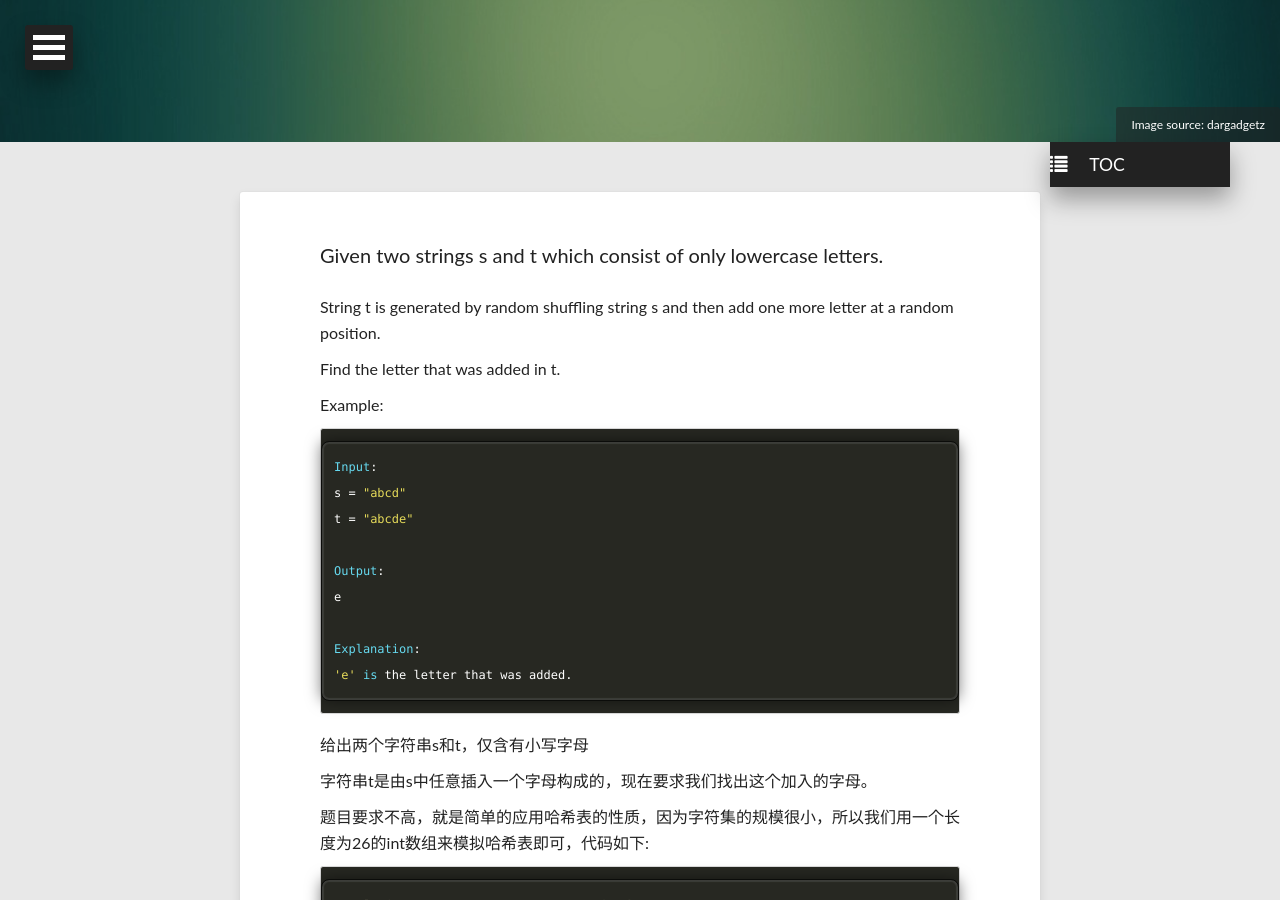
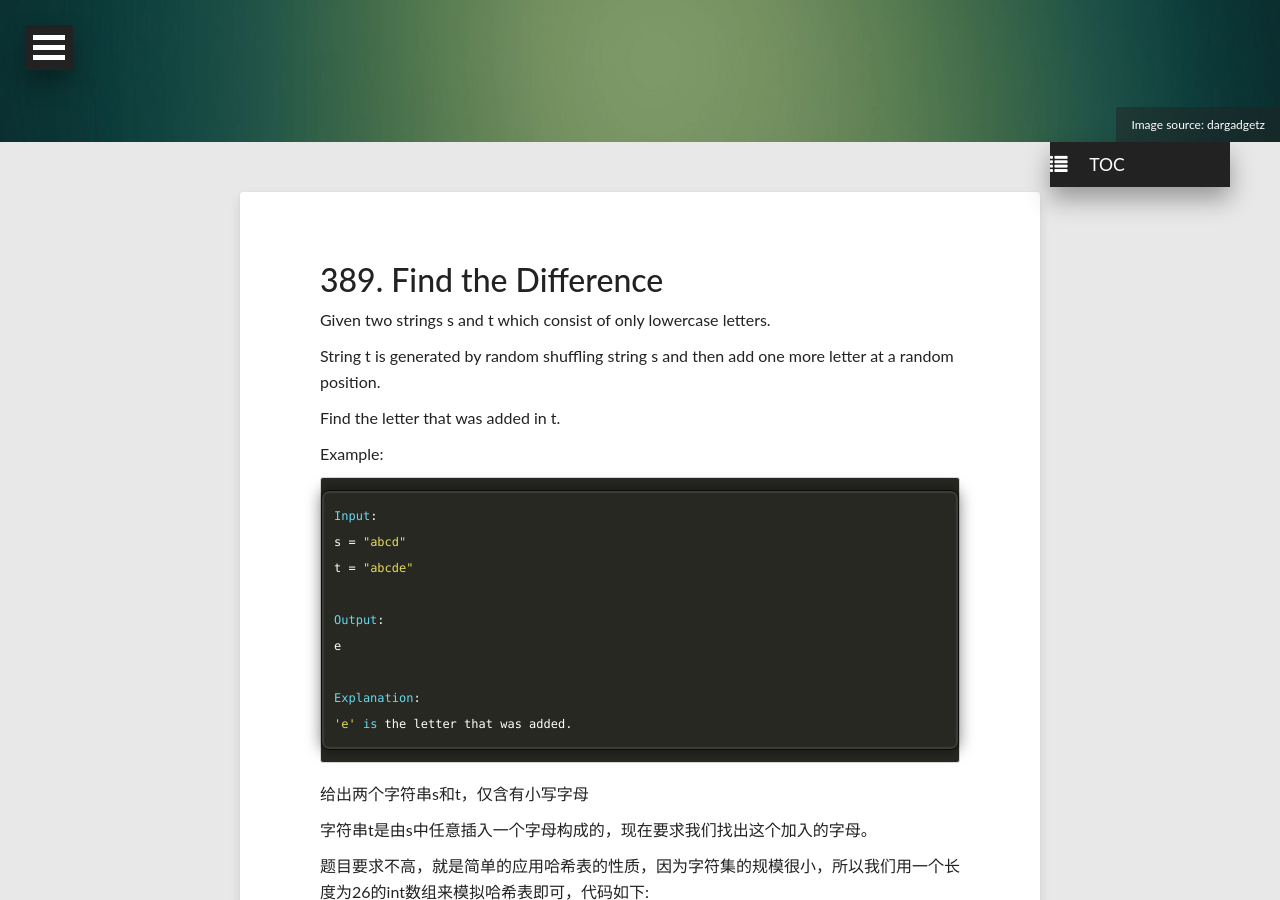
Before and after one commit to Kelvinmao/kelvinmao.github.io, a Jekyll site: the page built from _posts/2016-09-03-389. Find the Difference.md, in a window 1280 px wide and 900 px high, scrolled down 579 px. Built offline with Jekyll 4.4.1, drawn with Linux system fonts in a browser that asks for light colours; some web fonts are replaced.

Commit message:
2016-09-03

```diff
--- a/_posts/2016-09-03-389. Find the Difference.md
+++ b/_posts/2016-09-03-389. Find the Difference.md
@@ -10,6 +10,7 @@ image:
   creditlink: http://www.dargadgetz.com/ios-7-abstract-wallpaper-pack-for-iphone-5-and-ipod-touch-retina/
 ---
 
+# 389. Find the Difference
 Given two strings s and t which consist of only lowercase letters.
 
 String t is generated by random shuffling string s and then add one more letter at a random position.
```
